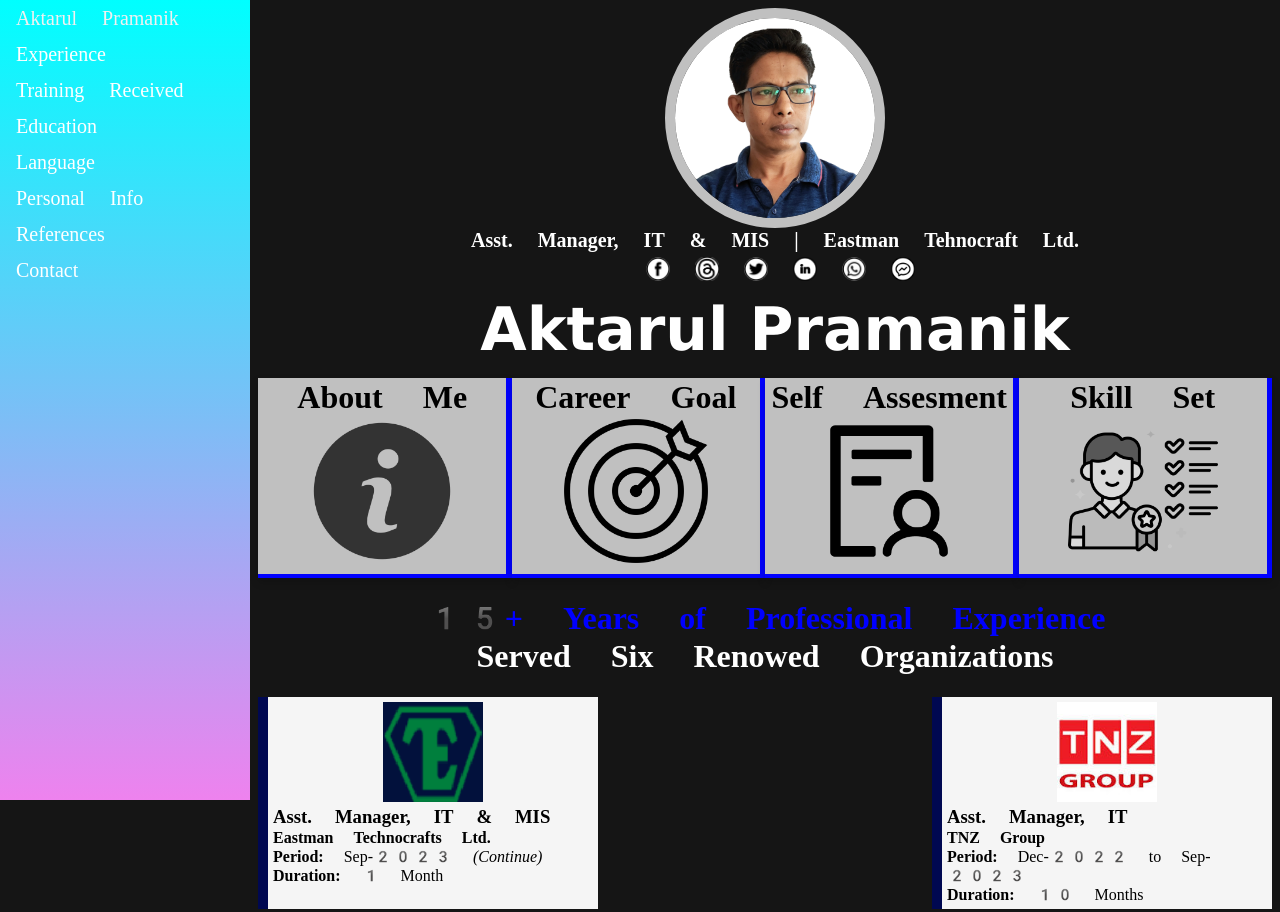
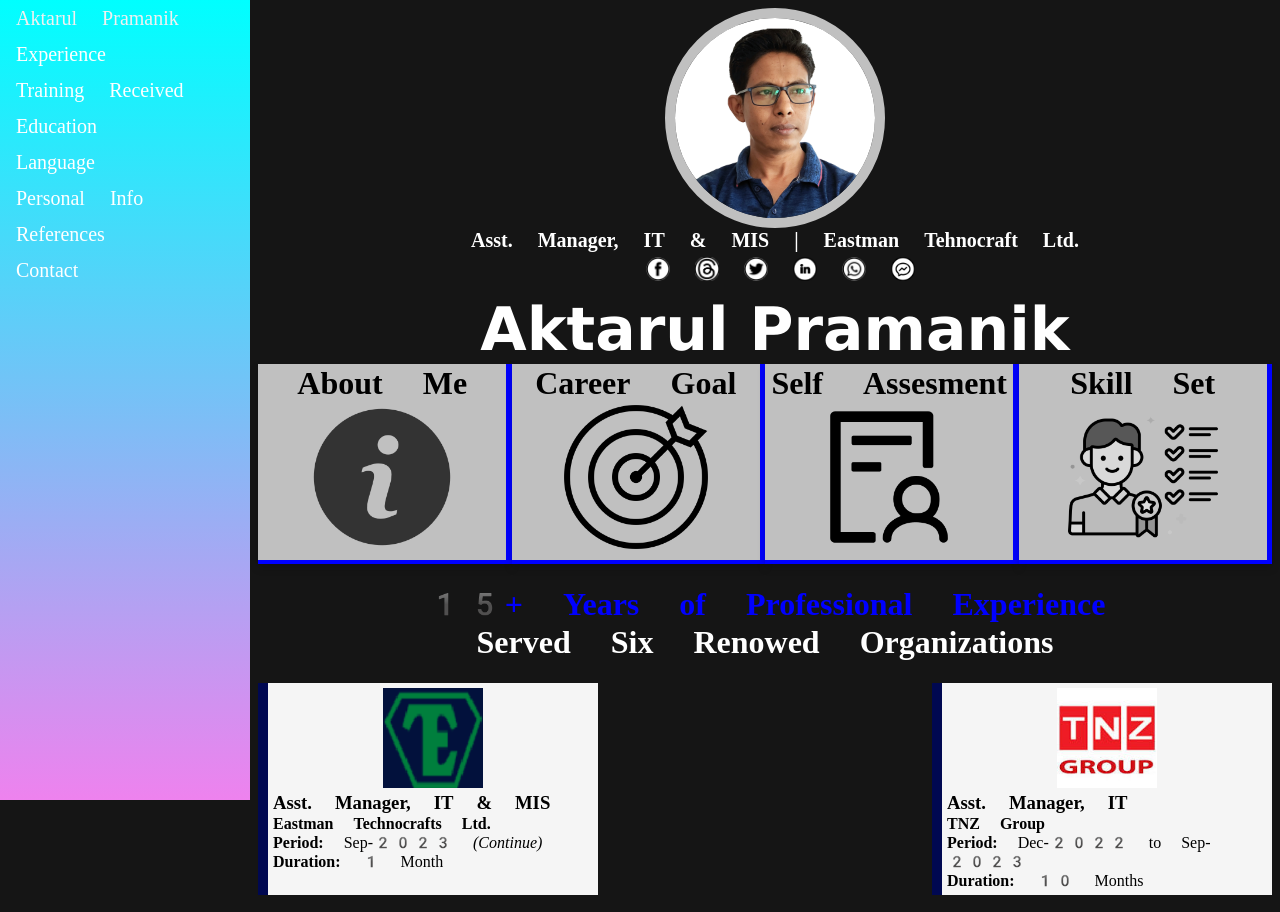
Before and after one commit to aktarulp/Portfolio, a plain HTML site: page index.html in a window 1280 px wide. Shown: the top 912 px of the page. Drawn offline with Linux system fonts and the light colour scheme.

Commit message:
Last Feature fine tune

```diff
--- a/styles/style.css
+++ b/styles/style.css
@@ -39,7 +39,6 @@ body {
     font-size: 20px;
     padding-left: 20px;
     color: white;
-    min-height: 370px;
 
    }
 
```
